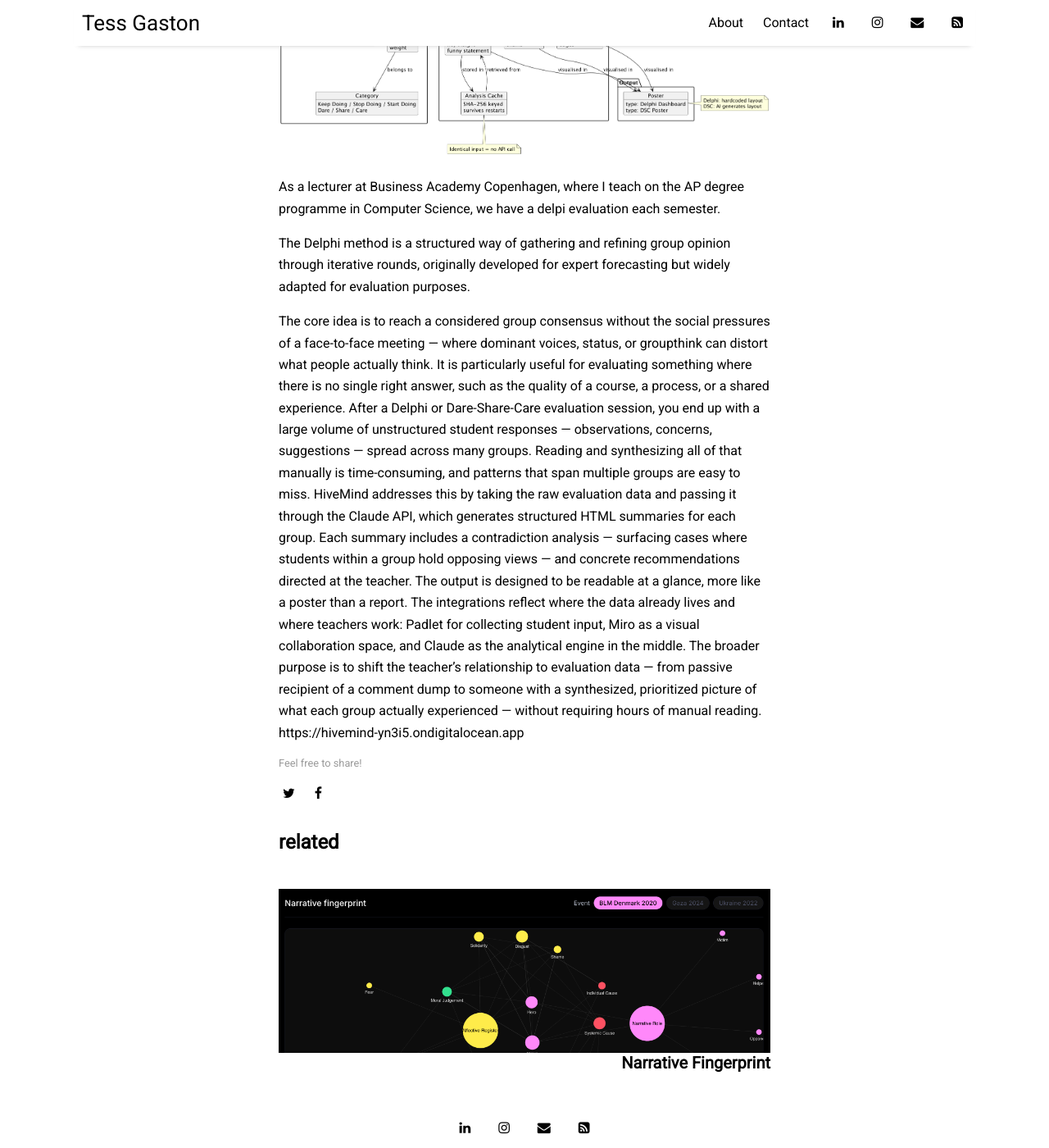
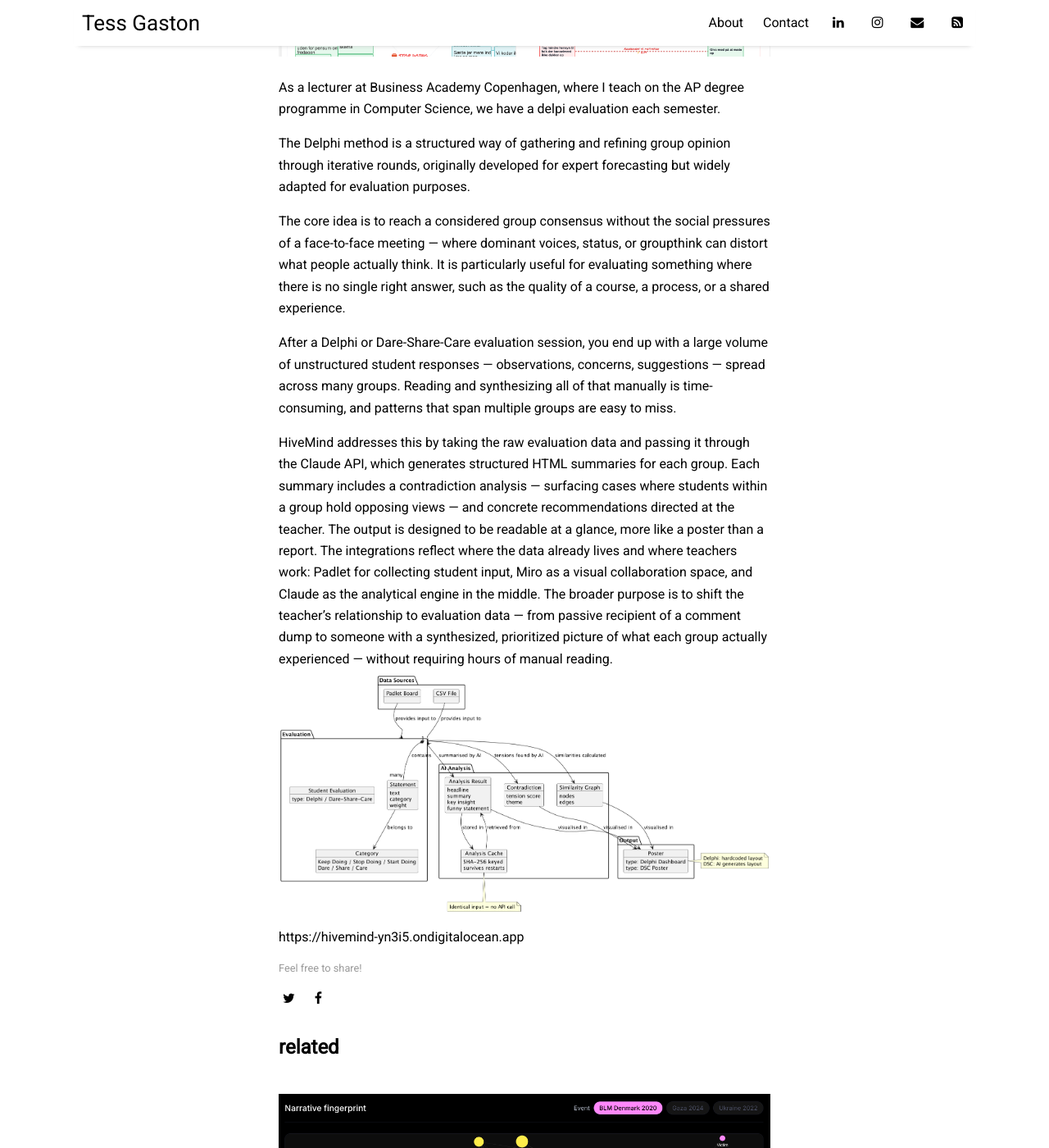
Before and after one commit to tessG/tessg.github.io, a Jekyll site: the page built from _posts/2025-12-20-HiveMind.md, in a window 1280 px wide and 1400 px high, scrolled down 264 px. Shown: the whole window at 82% size. Built offline with Jekyll 4.4.1, drawn with Linux system fonts in a browser that asks for light colours; nearby versions of some CDN libraries.

Commit message:
deletion

```diff
--- a/_posts/2025-12-20-HiveMind.md
+++ b/_posts/2025-12-20-HiveMind.md
@@ -4,7 +4,7 @@
 author: "Tess Gaston"
 categories: AI assisted data analysis
 tags: [data viz, Claude API, deplhi evaluation]
-image: hivemind/conceptmodel.png
+image: hivemind/hivemind.png
 ---
 
 As a lecturer at Business Academy Copenhagen, where I teach on the AP degree programme in Computer Science, we have a delpi evaluation each semester.
@@ -12,8 +12,14 @@
 The Delphi method is a structured way of gathering and refining group opinion through iterative rounds, originally developed for expert forecasting but widely adapted for evaluation purposes.
 
 The core idea is to reach a considered group consensus without the social pressures of a face-to-face meeting — where dominant voices, status, or groupthink can distort what people actually think. It is particularly useful for evaluating something where there is no single right answer, such as the quality of a course, a process, or a shared experience.
-After a Delphi or Dare-Share-Care evaluation session, you end up with a large volume of unstructured student responses — observations, concerns, suggestions — spread across many groups. Reading and synthesizing all of that manually is time-consuming, and patterns that span multiple groups are easy to miss.
+
+After a Delphi or Dare-Share-Care evaluation session, you end up with a large volume of unstructured student responses — observations, concerns, suggestions — spread across many groups.
+Reading and synthesizing all of that manually is time-consuming, and patterns that span multiple groups are easy to miss.
+
 HiveMind addresses this by taking the raw evaluation data and passing it through the Claude API, which generates structured HTML summaries for each group. Each summary includes a contradiction analysis — surfacing cases where students within a group hold opposing views — and concrete recommendations directed at the teacher. The output is designed to be readable at a glance, more like a poster than a report.
 The integrations reflect where the data already lives and where teachers work: Padlet for collecting student input, Miro as a visual collaboration space, and Claude as the analytical engine in the middle.
 The broader purpose is to shift the teacher's relationship to evaluation data — from passive recipient of a comment dump to someone with a synthesized, prioritized picture of what each group actually experienced — without requiring hours of manual reading.
+<img src="assets/img/hivemind/conceptmodel.png">
+
+
 https://hivemind-yn3i5.ondigitalocean.app
```
Also changed, not shown: assets/img/hivemind/hivemind.png (added).
